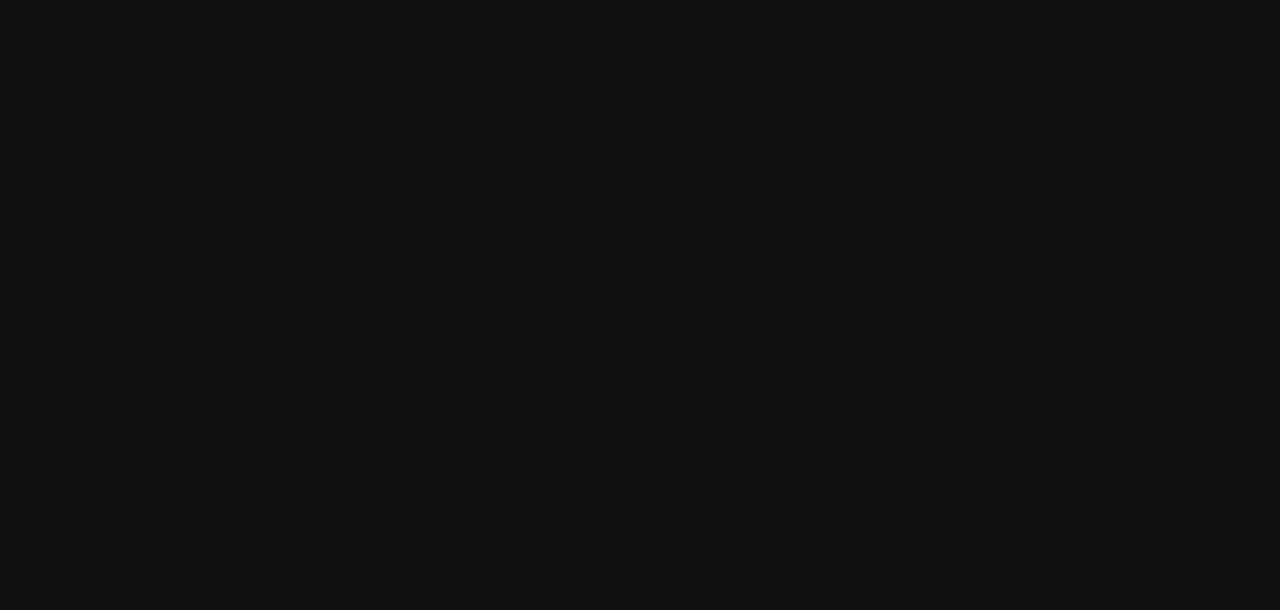
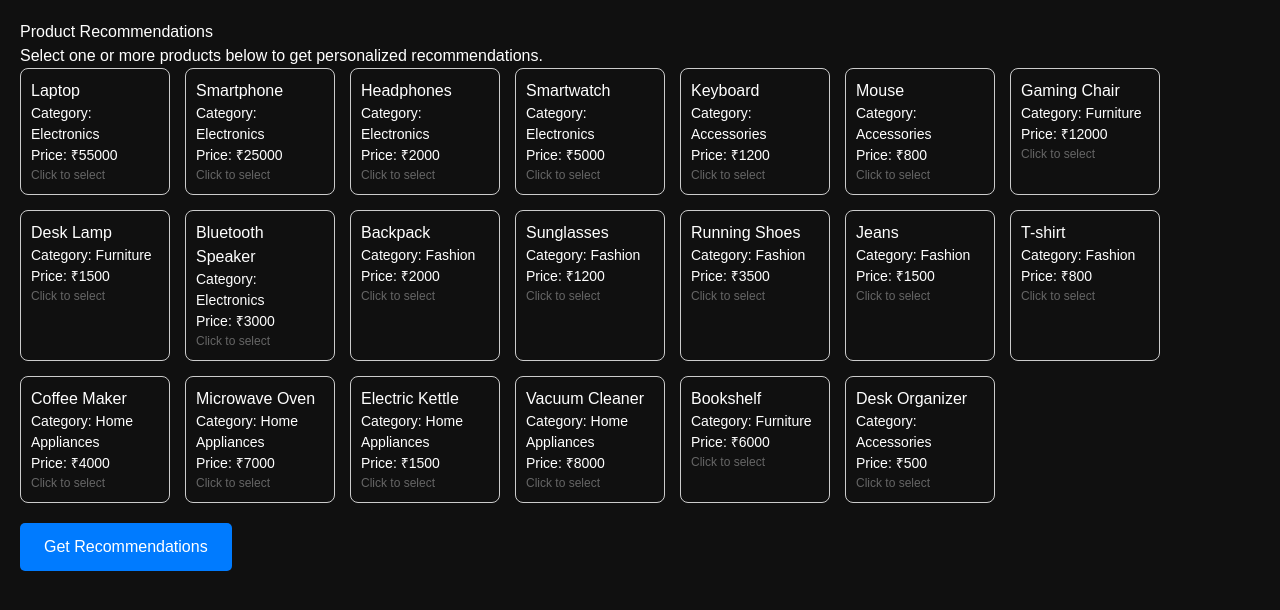
Before and after one commit to AnandIsCoding/GenAi, a React (Vite) app: page /product-recommendation in a window 1280 px wide. Before the commit this address had no page. Shown: the top 610 px of the page. Built offline with nearby package versions, Linux system fonts and the light colour scheme.

Commit message:
feat: Product Recommendation Project setup and teting completed

```diff
--- a/src/App.jsx
+++ b/src/App.jsx
@@ -2,6 +2,7 @@
 
 import Feedback from '../src/pages/Feedback'
 import Home from '../src/pages/Home'
+import ProductRecommendations from './pages/ProductRecommendations'
 
 function App() {
   return (
@@ -11,6 +12,7 @@
       <Routes>
         <Route path='/' element={<Home />} />
         <Route path='/feedback' element={<Feedback />} />
+        <Route path='/product-recommendation' element={<ProductRecommendations />} />
       </Routes>
     </div>
   )
--- a/src/pages/Home.jsx
+++ b/src/pages/Home.jsx
@@ -14,12 +14,12 @@
     githubLink: "https://github.com/AnandIsCoding/GenAi",
   },
   {
-    title: "Another GenAi Projects with Awesome Features with RAG, n8n workflows, Gemini",
+    title: "E-Commerce Product Recommendation system using n8n",
     description:
-      "This is a placeholder for my upcoming GenAi projects with awesome features.",
-    image: "/ComingSoon.jpg",
-    liveLink: "/feedback",
-    githubLink: "#",
+      "This project includes a real life use case of AI Agent automation using n8n",
+    image: "/ProductRecommendation.png",
+    liveLink: "/product-recommendation",
+    githubLink: "https://github.com/AnandIsCoding/GenAi",
   },
 ];
 
--- /dev/null
+++ b/src/pages/ProductRecommendations.jsx
@@ -0,0 +1,130 @@
+import React, { useState } from "react";
+
+// Large product dataset without images
+import { products } from '../utils/Products';
+const allProducts = products;
+
+function ProductRecommendations() {
+  const [selected, setSelected] = useState([]);
+  const [recommendations, setRecommendations] = useState([]);
+  const [loading, setLoading] = useState(false); // Added for loading state
+
+  // Toggle selection
+  const toggleSelect = (id) => {
+    setSelected(prev =>
+      prev.includes(id) ? prev.filter(item => item !== id) : [...prev, id]
+    );
+  };
+
+  // Fetch recommendations from n8n webhook
+  const getRecommendations = async () => {
+    if (selected.length === 0) {
+      alert("Please select at least one product.");
+      return;
+    }
+
+    setLoading(true); // Set loading to true
+    setRecommendations([]); // Clear previous recommendations
+
+    const payload = {
+      selectedProducts: allProducts.filter(p => selected.includes(p.id)),
+      allProducts
+    };
+
+    try {
+      const response = await fetch(import.meta.env.VITE_PRODUCT_RECOMMENDATION, {
+        method: "POST",
+        headers: { "Content-Type": "application/json" },
+        body: JSON.stringify(payload)
+      });
+
+
+      // **FIX**: Check if the response is successful before parsing JSON
+      if (!response.ok) {
+        // Get the raw text from the server response to see the actual error
+        const errorText = await response.text();
+        console.error("Server responded with an error:", response.status, errorText);
+        throw new Error(`HTTP error! Status: ${response.status}`);
+      }
+
+      console.log('response is --->> ',response)
+
+      const text = await response.text();
+const data = text ? JSON.parse(text) : {};
+
+      console.log("Received data:", data);
+      console.log('recommendations --> ',data.recommendations || [])
+      setRecommendations(data.recommendations || []);
+
+    } catch (error) {
+      console.error("Failed to fetch recommendations:", error);
+      alert("Error fetching recommendations. Check the browser console for more details.");
+    } finally {
+      setLoading(false); // Set loading to false in both success and error cases
+    }
+  };
+
+  return (
+    <div style={{ padding: "20px", fontFamily: "sans-serif" }}>
+      <h1>Product Recommendations</h1>
+      <p>Select one or more products below to get personalized recommendations.</p>
+
+      <div style={{ display: "flex", flexWrap: "wrap", gap: "15px" }}>
+        {allProducts.map(product => (
+          <div
+            key={product.id}
+            style={{
+              border: selected.includes(product.id) ? "2px solid #10B981" : "1px solid #ccc",
+              borderRadius: "8px",
+              padding: "10px",
+              width: "150px",
+              cursor: "pointer",
+              transition: "transform 0.2s",
+              boxShadow: selected.includes(product.id) ? "0 4px 6px rgba(0,0,0,0.1)" : "none"
+            }}
+            onClick={() => toggleSelect(product.id)}
+          >
+            <h4>{product.name}</h4>
+            <p style={{ fontSize: "14px" }}>Category: {product.category}</p>
+            <p style={{ fontSize: "14px" }}>Price: ₹{product.price}</p>
+            <p style={{ fontSize: "12px", color: selected.includes(product.id) ? "#10B981" : "#666" }}>
+              {selected.includes(product.id) ? "✓ Selected" : "Click to select"}
+            </p>
+          </div>
+        ))}
+      </div>
+
+      <button
+        onClick={getRecommendations}
+        disabled={loading} // Disable button while loading
+        style={{
+          marginTop: "20px",
+          padding: "12px 24px",
+          cursor: "pointer",
+          backgroundColor: loading ? "#ccc" : "#007bff",
+          color: "white",
+          border: "none",
+          borderRadius: "5px",
+          fontSize: "16px"
+        }}
+      >
+        {loading ? "Getting Recommendations..." : "Get Recommendations"}
+      </button>
+
+      {recommendations.length > 0 && (
+        <div style={{ marginTop: "30px" }}>
+          <h2>Recommended For You</h2>
+          <ul style={{ listStyleType: "none", padding: 0 }}>
+            {recommendations.map(item => (
+              <li key={item.id} style={{ borderBottom: "1px solid #eee", padding: "10px 0" }}>
+                <strong>{item.name}</strong> - ₹{item.price} ({item.category})
+              </li>
+            ))}
+          </ul>
+        </div>
+      )}
+    </div>
+  );
+}
+
+export default ProductRecommendations;
--- /dev/null
+++ b/src/utils/Products.js
@@ -0,0 +1,22 @@
+export const products = [
+  { "id": 1, "name": "Laptop", "category": "Electronics", "price": 55000 },
+  { "id": 2, "name": "Smartphone", "category": "Electronics", "price": 25000 },
+  { "id": 3, "name": "Headphones", "category": "Electronics", "price": 2000 },
+  { "id": 4, "name": "Smartwatch", "category": "Electronics", "price": 5000 },
+  { "id": 5, "name": "Keyboard", "category": "Accessories", "price": 1200 },
+  { "id": 6, "name": "Mouse", "category": "Accessories", "price": 800 },
+  { "id": 7, "name": "Gaming Chair", "category": "Furniture", "price": 12000 },
+  { "id": 8, "name": "Desk Lamp", "category": "Furniture", "price": 1500 },
+  { "id": 9, "name": "Bluetooth Speaker", "category": "Electronics", "price": 3000 },
+  { "id": 10, "name": "Backpack", "category": "Fashion", "price": 2000 },
+  { "id": 11, "name": "Sunglasses", "category": "Fashion", "price": 1200 },
+  { "id": 12, "name": "Running Shoes", "category": "Fashion", "price": 3500 },
+  { "id": 13, "name": "Jeans", "category": "Fashion", "price": 1500 },
+  { "id": 14, "name": "T-shirt", "category": "Fashion", "price": 800 },
+  { "id": 15, "name": "Coffee Maker", "category": "Home Appliances", "price": 4000 },
+  { "id": 16, "name": "Microwave Oven", "category": "Home Appliances", "price": 7000 },
+  { "id": 17, "name": "Electric Kettle", "category": "Home Appliances", "price": 1500 },
+  { "id": 18, "name": "Vacuum Cleaner", "category": "Home Appliances", "price": 8000 },
+  { "id": 19, "name": "Bookshelf", "category": "Furniture", "price": 6000 },
+  { "id": 20, "name": "Desk Organizer", "category": "Accessories", "price": 500 }
+]
```
Also changed, not shown: public/FeedbackDashboardImage.png, public/ProductRecommendation.png (added).
